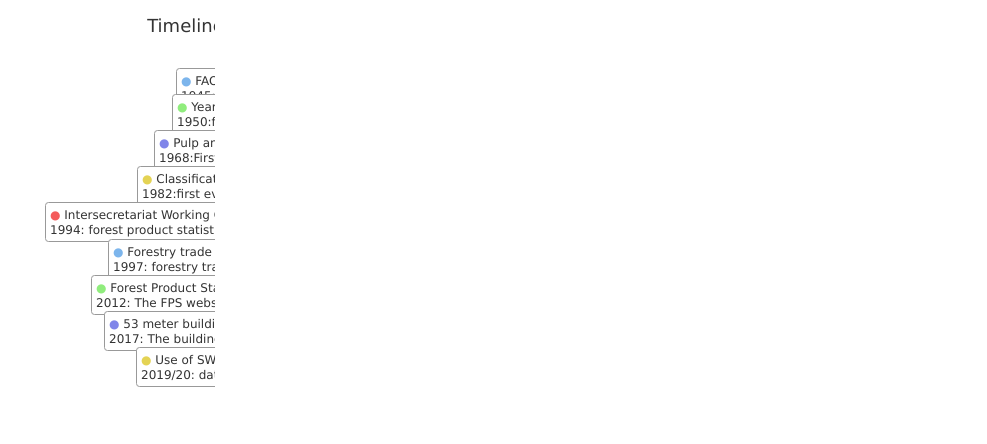
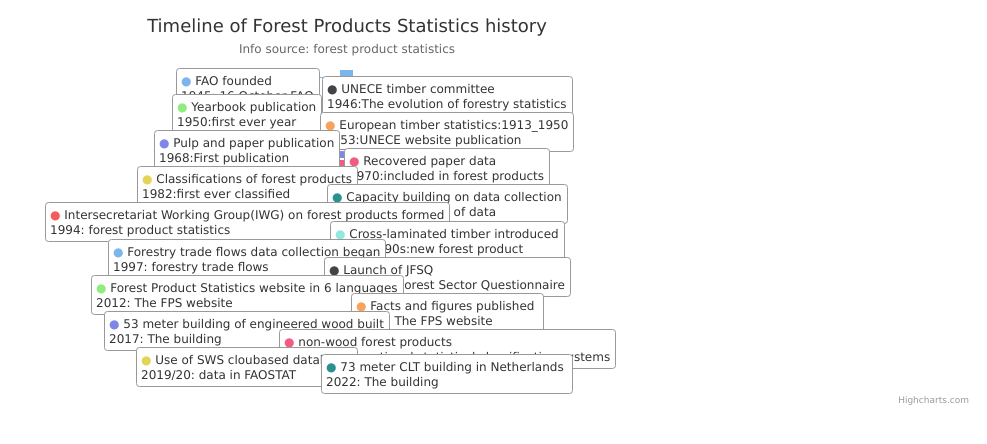
Before and after one commit to mc265/Timeline-draft, a plain HTML site: page index.html in a window 1280 px wide. Shown: the whole page, without its empty margins (293-1280 px from the left). Drawn offline with nearby package versions, Linux system fonts and the light colour scheme.

Commit message:
Update timeline.css

```diff
--- a/timeline.css
+++ b/timeline.css
@@ -1,6 +1,6 @@
 #container {
     min-width: 500px;
-    max-width: 500px;
+    max-width: 5000px;
     margin: 0;
     height: 2000px;
 }
```
